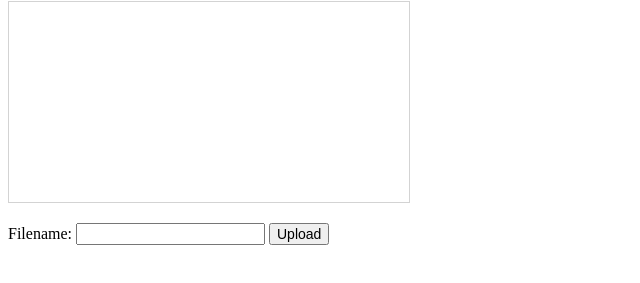
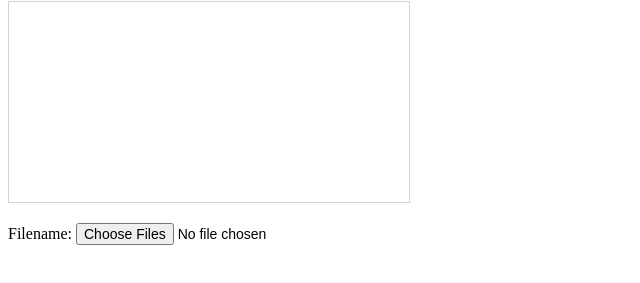
Before and after one commit to SyedBurhanAli/Week-3-Upload-and-Display-an-Image, a plain HTML site: page index.html in a window 1280 px wide. Shown: the part 79-362 px from the top of the page, without its empty margins (0-640 px from the left). Drawn offline with Linux system fonts and the light colour scheme.

Commit message:
Adapt the page to upload an image

```diff
--- a/JS/main.js
+++ b/JS/main.js
@@ -3,11 +3,24 @@
 * Create a variable that gets the value of the text from the text input element, and
 * Display this text in an alert. */
 
-function upload() {
+/* function upload() {
   //Get input from text input
   var fileinput = document.getElementById("finput");
   var filename = fileinput.value;
 
   //Alert dispaly text
   alert("You chose " + filename);
+} */
+
+/* 3. Adapt the upload() function to use the file input to display an image. Your function should also:
+
+        Get the file input.
+        Create a SimpleImage from the chosen file. The SimpleImage library can be found at https://www.dukelearntoprogram.com/course1/common/js/image/SimpleImage.js. Remember you will need to use the <script src=’ ‘></script> tags in the HTML pane to tell your web page where to find the Simple Image library.
+        Get the canvas element, and draw the image on the canvas. Note that you can define only one of the width or height of the canvas to avoid changing the image aspect ratio. */
+
+function upload() {
+  var imgcanvas = document.getElementById("can");
+  var fileinput = document.getElementById("finput");
+  var image = new SimpleImage(fileinput);
+  image.drawTo(imgcanvas); //Method inclusded in SimpleImage Libraray. We will call image.drawTo and use the canvas element as the parameter to indicate the SimpleImage should be drawn on a specific canvas of our choosing.
 }
--- a/index.html
+++ b/index.html
@@ -7,6 +7,8 @@
     <title>Upload and Display an Image</title>
   </head>
   <body>
+    <script src="http://www.dukelearntoprogram.com/course1/common/js/image/SimpleImage.js"></script>
+
     <h1>Upload Prototype</h1>
 
     <!-- 1. Create a new pen, and add the following HTML elements: 1 header, 1 canvas (with an ID), 1 text type input (with an ID), 1 button type input (with value and onclick attributes—the onclick event handler should call an upload() function you will write later) -->
@@ -15,8 +17,26 @@
 
     <p>
       Filename:
-      <input type="text" id="finput" />
-      <input type="button" value="Upload" onclick="upload()" />
+      <!-- <input type="text" id="finput" />
+      <input type="button" value="Upload" onclick="upload()" /> -->
+
+      <!-- Adapt the page to upload an image
+        1. Delete the text and button inputs.
+
+        2. Create a file input element. Make sure the file input:
+
+        Accepts only single files
+        Accepts only image files
+        Has an ID
+         -->
+
+      <input
+        type="file"
+        multiple="false"
+        accept="image/*"
+        id="finput"
+        onchange="upload()"
+      />
     </p>
     <script src="./JS/main.js"></script>
   </body>
```
